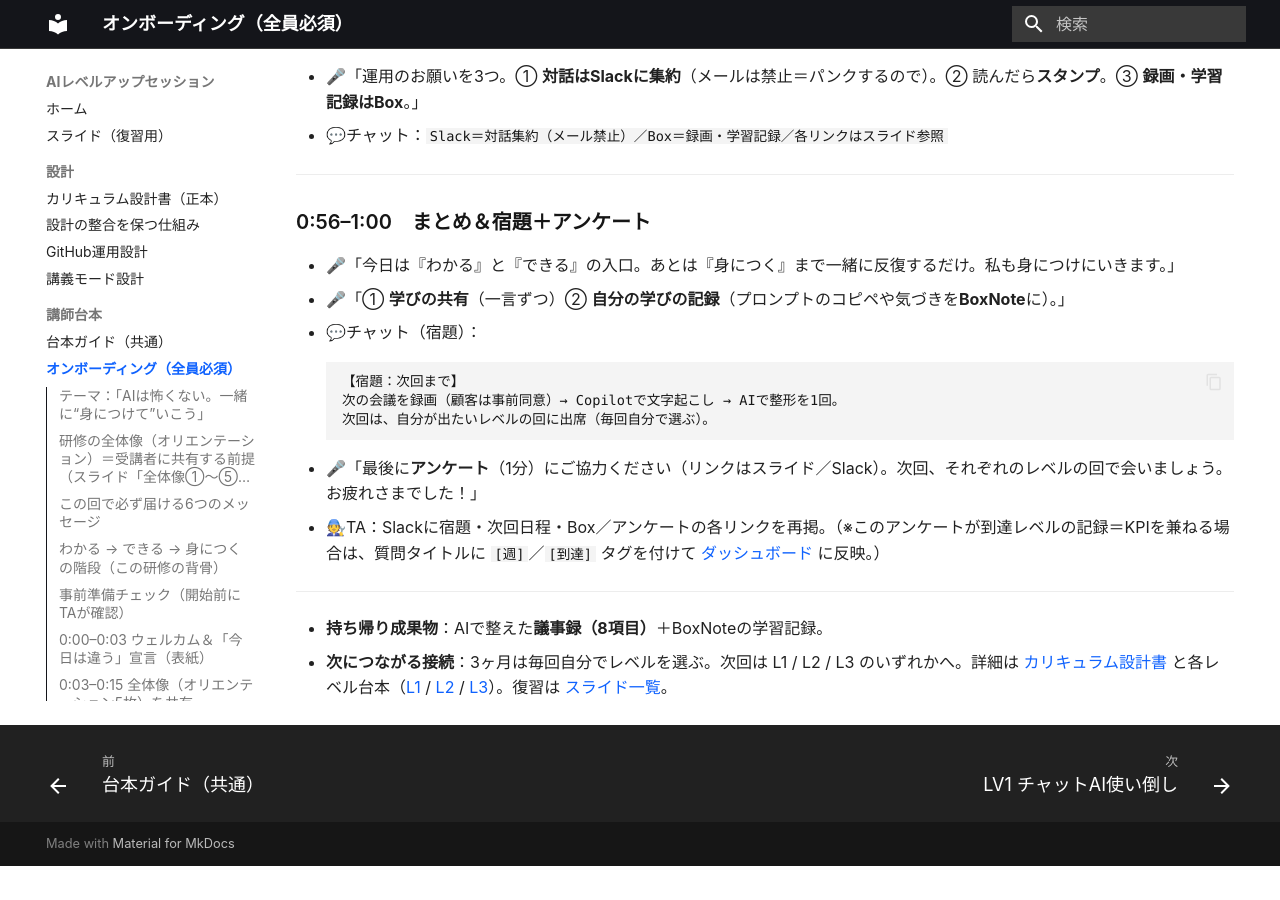
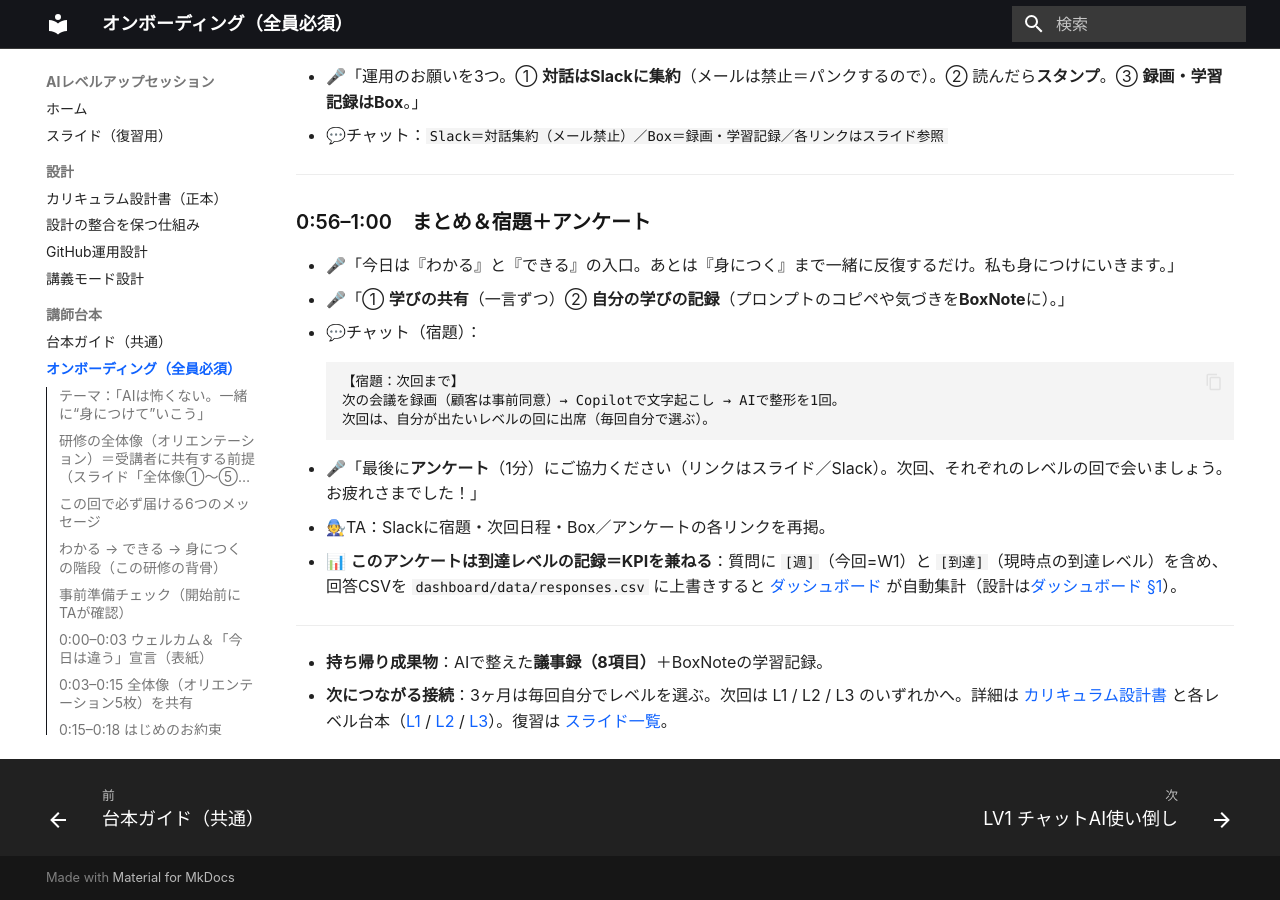
Before and after one commit to horiken1977/ai-education, an MkDocs documentation site: the page built from docs/scripts/onboarding.md, in a window 1280 px wide and 900 px high, scrolled down 4196 px. Built offline with MkDocs 1.6.1 and Material for MkDocs 9.7.7, drawn with Linux system fonts in a browser that asks for light colours; some web fonts are replaced; before the commit the page ends 5062 px from its top, so only the background shows below that.

Commit message:
docs: オンボ末尾アンケート＝KPIデータ源を明記しダッシュボードと結線
- ダッシュボード：導入と§1に「データ源＝各回末尾のアンケート（[週]/[到達]）」「オンボはW1として記録」「[到達]は5値に固定」を追記。集計JS・responses.csvは既存のまま可視化可能。
- 台本：末尾アンケートの注記を確定形に（[週]/[到達]を含め responses.csv 上書きで自動集計）。
- 集計シミュレーションで [週]/[到達] 列検出・週別分布(W1/W6/W11)を確認。

Co-Authored-By: Claude Opus 4.8 <noreply@anthropic.com>

````diff
--- a/docs/dashboard/index.md
+++ b/docs/dashboard/index.md
@@ -1,6 +1,6 @@
 # KPIダッシュボード
 
-レベル診断（Microsoft Forms）の結果をもとに、**到達レベルの分布が3ヶ月でどう動くか**（LV1が減りLV3・エクストラが増える）を表示します。
+各回の**末尾で答えるアンケート（Microsoft Forms）**の `[週]`／`[到達]` をもとに、**到達レベルの分布が3ヶ月でどう動くか**（LV1が減りLV3・エクストラが増える）を表示します。**オンボーディング末尾のアンケートも同じ仕組みで W1 として記録**されます（このアンケートが到達レベル記録＝KPIを兼ねる）。
 運用は **「Formsの結果をCSVで書き出して `data/responses.csv` に置く（上書き）」だけ**。集計はこのページのJavaScriptが自動で行います。
 
 !!! warning "公開リポジトリなので個人情報は載せない"
@@ -21,7 +21,8 @@
 | 自由記述（困りごと・要望） | 記述式 | （任意） | 集計対象外 |
 
 - **設定**：回答受付＝匿名（名前を記録しない）。`[到達]` は卒業条件（[カリキュラム設計書](../design/curriculum.md) §2）を満たした最上位レベルを選んでもらう。
-- 選択肢ラベルは **`LV1` など短く固定**（表記ゆれを避けると集計が安定）。
+- 選択肢ラベルは **`LV1` など短く固定**（`[到達]` は上表の5値と一致させる：ダッシュボードは `オンボ*`／`LV1`〜`LV3`／`エクストラ` を認識）。
+- **データ源＝各回の末尾アンケート**：オンボーディングを含め毎回セッション終わりに**同じ Forms を使い回し**、`[週]` だけ変える。オンボは `W1` として入る → 回を重ねるほど分布の推移が積み上がる。
 - 1つのFormを毎週使い回し、`[週]` で回を区別 → **エクスポートは常に1ファイル**で済む。
 
 ## 2. 運用（毎回これだけ）
--- a/docs/scripts/onboarding.md
+++ b/docs/scripts/onboarding.md
@@ -121,7 +121,8 @@
   次回は、自分が出たいレベルの回に出席（毎回自分で選ぶ）。
   ```
 - 🎤「最後に**アンケート**（1分）にご協力ください（リンクはスライド／Slack）。次回、それぞれのレベルの回で会いましょう。お疲れさまでした！」
-- 🧑‍🔧TA：Slackに宿題・次回日程・Box／アンケートの各リンクを再掲。（※このアンケートが到達レベルの記録＝KPIを兼ねる場合は、質問タイトルに `[週]`／`[到達]` タグを付けて [ダッシュボード](../dashboard/index.md) に反映。）
+- 🧑‍🔧TA：Slackに宿題・次回日程・Box／アンケートの各リンクを再掲。
+- 📊 **このアンケートは到達レベルの記録＝KPIを兼ねる**：質問に `[週]`（今回=W1）と `[到達]`（現時点の到達レベル）を含め、回答CSVを `dashboard/data/responses.csv` に上書きすると [ダッシュボード](../dashboard/index.md) が自動集計（設計は[ダッシュボード §1](../dashboard/index.md)）。
 
 ---
 
````
